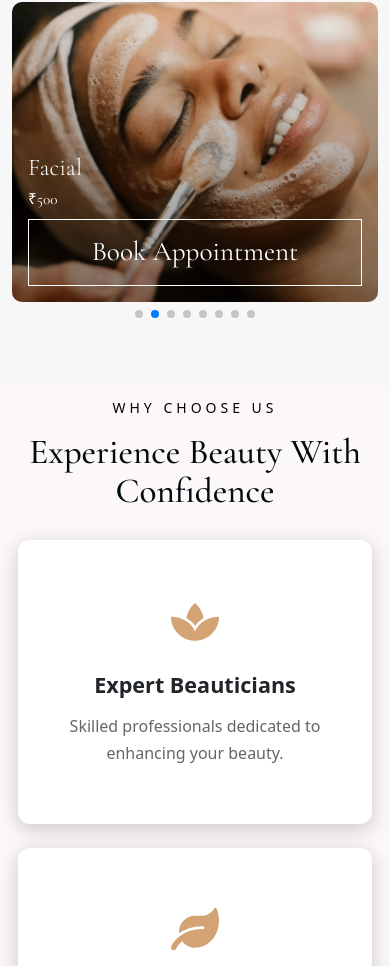
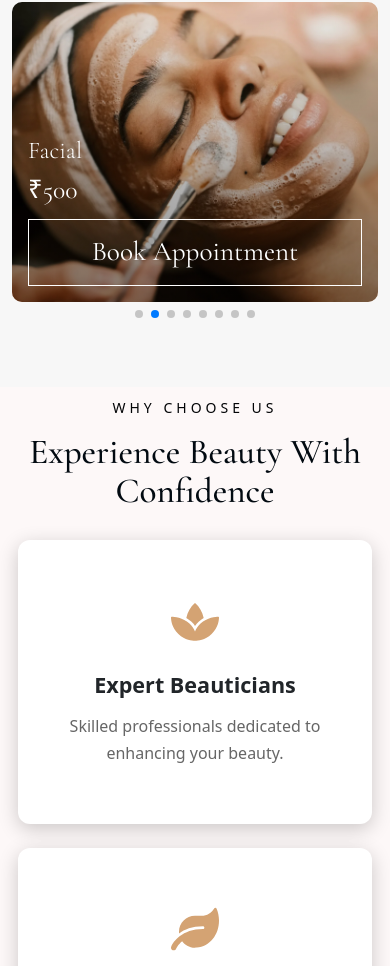
Before and after one commit to savio-123/Angels-Parlour-Frontend, a React (Vite) app: page / in a window 390 px wide. Shown: the part 785-1751 px from the top of the page. Built offline with nearby package versions, Linux system fonts and the light colour scheme.

Commit message:
fixed teh form size

```diff
--- a/src/styles/Home.css
+++ b/src/styles/Home.css
@@ -712,7 +712,7 @@
 
     .service-overlay p {
 
-        font-size: 0.95rem;
+        font-size: 1.6rem;
 
         line-height: 1.6;
 
```
